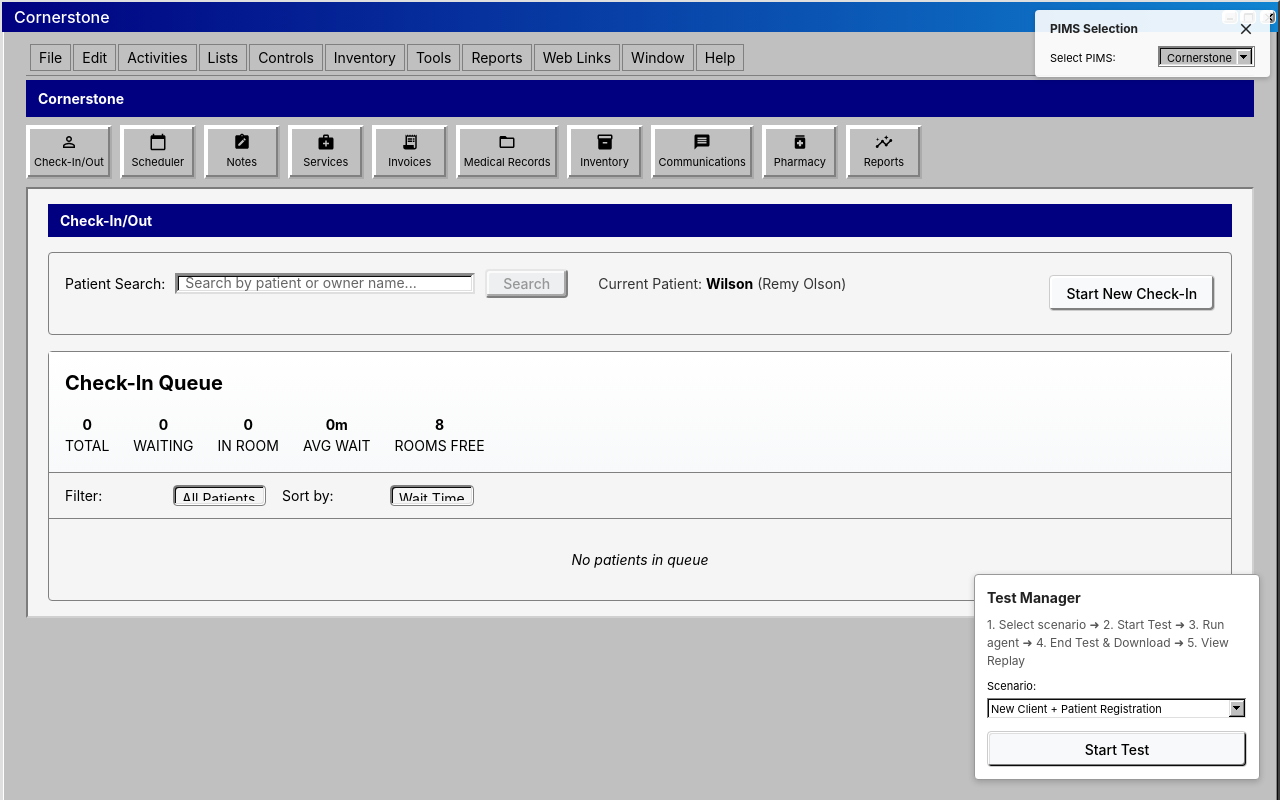
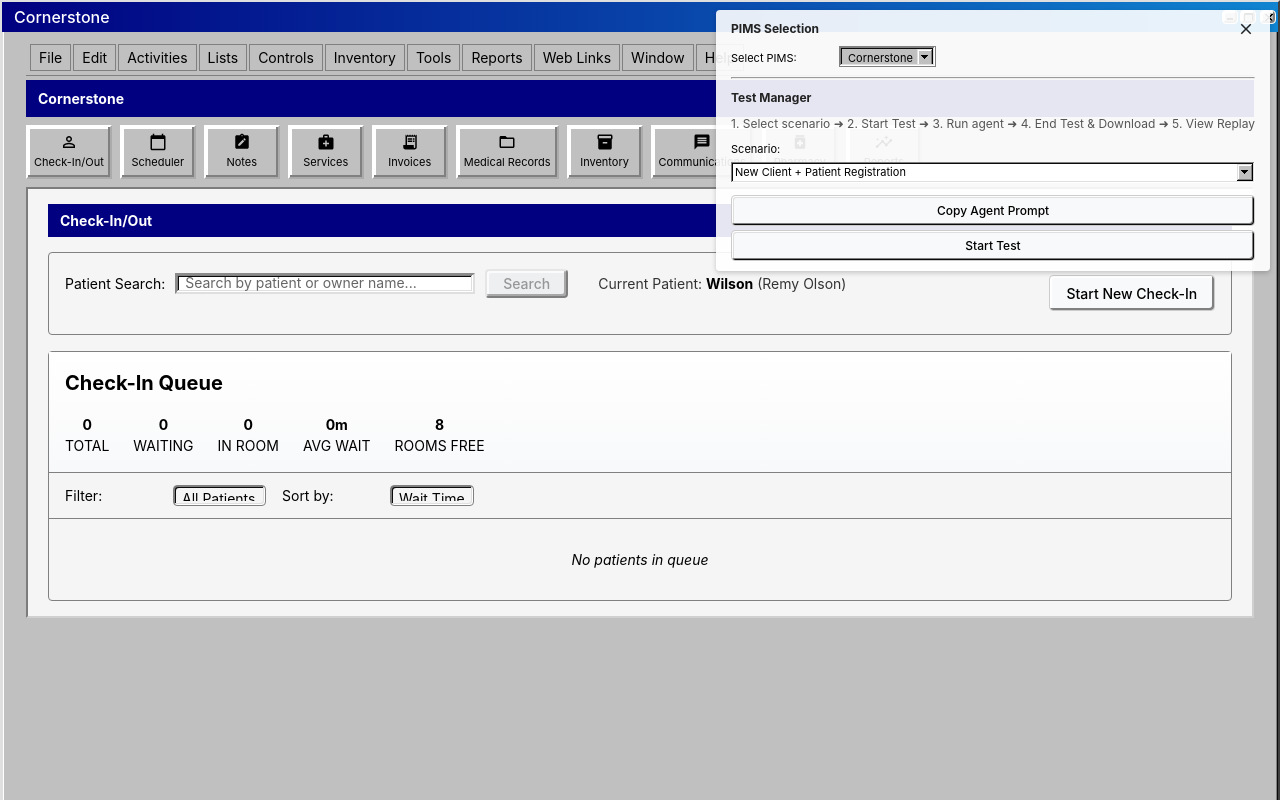
Before and after one commit to mero-vet/vet-clinic-app, a React (Vite) app: page /cornerstone in a window 1280 px wide. Both pictures are taken after a click on the icon 1255 px from the left and 25 px from the top of the page. Built offline with nearby package versions, Linux system fonts and the light colour scheme.

Commit message:
feat: integrate TestManager into settings menu with copy agent prompt functionality; unify prompts for all scenarios; remove floating overlay

```diff
--- a/src/components/LayoutManager.jsx
+++ b/src/components/LayoutManager.jsx
@@ -3,7 +3,6 @@
 import PIMSSelector from './PIMSSelector';
 import usePIMSKeyboardShortcuts from '../hooks/usePIMSKeyboardShortcuts';
 import { useLocation } from 'react-router-dom';
-import TestManager from './TestManager';
 
 // Import all layout components
 import CornerstoneLayout from './layouts/cornerstone/CornerstoneLayout';
@@ -59,8 +58,7 @@
 
             {/* Render the appropriate layout */}
             {renderLayout()}
-            {/* Test manager overlay */}
-            <TestManager />
+            {/* TestManager rendered inside settings menu; overlay removed */}
         </div>
     );
 };
--- a/src/components/PIMSSelector.jsx
+++ b/src/components/PIMSSelector.jsx
@@ -3,6 +3,7 @@
 import { usePIMS } from '../context/PIMSContext';
 import pimsConfigurations from '../config/pimsConfigurations';
 import { MdSettings, MdClose } from 'react-icons/md';
+import TestManager from './TestManager';
 
 const PIMSSelector = () => {
     const { currentPIMS, switchPIMS } = usePIMS();
@@ -72,6 +73,12 @@
                             </option>
                         ))}
                     </select>
+
+                    {/* Divider */}
+                    <hr style={{ margin: '10px 0' }} />
+
+                    {/* Embedded Test Manager */}
+                    <TestManager embedded />
                 </>
             ) : (
                 <MdSettings
--- a/src/components/TestManager.jsx
+++ b/src/components/TestManager.jsx
@@ -3,7 +3,7 @@
 import { testDefinitions } from '../tests/testDefinitions';
 import { useNavigate } from 'react-router-dom';
 
-const panelStyle = {
+const floatingPanelStyle = {
   position: 'fixed',
   bottom: 20,
   right: 20,
@@ -15,10 +15,10 @@
   width: 260,
   fontFamily: 'sans-serif',
   fontSize: 14,
-  boxShadow: '0 2px 6px rgba(0,0,0,0.2)',
+  boxShadow: '0 2px 6px rgba(0,0,0,0.2)'
 };
 
-const TestManager = () => {
+const TestManager = ({ embedded = false }) => {
   const { activeTest, startTest, endTest, logs } = useTestLogger();
   const [selectedId, setSelectedId] = useState(testDefinitions[0]?.id || '');
   const navigate = useNavigate();
@@ -26,6 +26,15 @@
 
   const handleStart = () => {
     startTest(selectedId);
+  };
+
+  const handleCopyPrompt = () => {
+    const def = testDefinitions.find(t => t.id === selectedId);
+    if (def?.agentPrompt) {
+      navigator.clipboard.writeText(def.agentPrompt).then(() => {
+        alert('Agent prompt copied to clipboard');
+      });
+    }
   };
 
   const handleEnd = async () => {
@@ -52,8 +61,10 @@
     navigate('/replay');
   };
 
+  const containerStyle = embedded ? { padding: 0, width: '100%' } : floatingPanelStyle;
+
   return (
-    <div style={panelStyle}>
+    <div style={containerStyle}>
       <div style={{ fontWeight: 'bold', marginBottom: 8 }}>Test Manager</div>
       <div style={{ fontSize: 12, marginBottom: 8, color: '#555' }}>
         1. Select scenario ➜ 2. Start Test ➜ 3. Run agent ➜ 4. End Test & Download ➜ 5. View Replay
@@ -74,9 +85,14 @@
         </select>
       </label>
       {!activeTest ? (
-        <button style={{ marginTop: 8, width: '100%' }} onClick={handleStart}>
-          Start Test
-        </button>
+        <>
+          <button style={{ marginTop: 8, width: '100%' }} onClick={handleCopyPrompt}>
+            Copy Agent Prompt
+          </button>
+          <button style={{ marginTop: 4, width: '100%' }} onClick={handleStart}>
+            Start Test
+          </button>
+        </>
       ) : (
         <>
           <div style={{ marginTop: 8 }}>Logs captured: {logs.length}</div>
--- a/src/tests/testDefinitions.js
+++ b/src/tests/testDefinitions.js
@@ -9,6 +9,7 @@
       { type: 'selector', selector: 'h2' },
       { type: 'selector', selector: 'form', mustExist: false },
     ],
+    agentPrompt: `Hello VetAssist, we have a brand new client named Sarah Johnson bringing in two pets (Bella – Golden Retriever, Max – German Shepherd). Please register Sarah as a new client, then create patient records for Bella (DOB 03/2019, spayed female) and Max (DOB 08/2018, neutered male). Ensure duplicate detection is run and all mandatory fields are completed. Let me know once registration is finished.`
   },
   {
     id: 'workflow-2',
@@ -20,6 +21,7 @@
       { type: 'selector', selector: 'table' },
       { type: 'selector', selector: 'button.windows-button' },
     ],
+    agentPrompt: `Hi VetAssist, please schedule a 30-minute wellness exam for Sammy (DOMESTIC SH, feline) with Dr. Smith next Tuesday at 10 AM. Confirm the appointment via SMS to owner Alex Morgan and email a reminder 24 hours before. Let me know when it's booked.`
   },
   {
     id: 'workflow-3',
@@ -30,6 +32,7 @@
       { type: 'selector', selector: '.patient-checkin-column' },
       { type: 'url-contains', value: '/' },
     ],
+    agentPrompt: `Hi VetAssist, Wilson has just arrived for his appointment. Please begin the check-in process: confirm his client information, capture his weight, complete triage notes and assign him to an exam room. Let me know when he is ready for the doctor.`
   },
   {
     id: 'workflow-4',
@@ -40,6 +43,7 @@
       { type: 'selector', selector: '.title-bar-text' },
       { type: 'selector', selector: '.windows-button' },
     ],
+    agentPrompt: `VetAssist, open Wilson's medical record and create a new SOAP note for today's wellness visit. Use the canine wellness template, document normal findings, prescribe monthly heart-worm prevention, and finalize the note.`
   },
   {
     id: 'workflow-5',
@@ -51,6 +55,7 @@
       { type: 'selector', selector: '.title-bar-text' },
       { type: 'selector', selector: 'fieldset legend' },
     ],
+    agentPrompt: `VetAssist, for Wilson please order a CBC/chemistry panel and thoracic radiographs. Generate the lab requisition and attach the orders to his record.`
   },
   {
     id: 'workflow-6',
@@ -62,6 +67,7 @@
       { type: 'selector', selector: 'table.services-table' },
       { type: 'selector', selector: 'legend' },
     ],
+    agentPrompt: `VetAssist, build a treatment plan for Bella's hip dysplasia: include hip radiographs, joint supplements, and a 6-session laser therapy package. Generate an estimate and present it for owner approval.`
   },
   {
     id: 'workflow-7',
@@ -72,6 +78,7 @@
       { type: 'selector', selector: '.title-bar-text' },
       { type: 'selector', selector: 'table.windows-table' },
     ],
+    agentPrompt: `VetAssist, dispense Apoquel 5.4 mg tablets for Sammy: 1 tablet twice daily for 14 days with 2 refills. Deduct inventory, print the prescription label and record lot & expiry.`
   },
   {
     id: 'workflow-8',
@@ -83,6 +90,7 @@
       { type: 'selector', selector: '.title-bar-text' },
       { type: 'selector', selector: 'legend' },
     ],
+    agentPrompt: `VetAssist, finalize today's charges for Max, apply his 10 % senior discount, collect $150 by credit card and place the remaining $50 on account. Email the paid receipt to owner Michael Chen.`
   },
   {
     id: 'workflow-9',
@@ -93,6 +101,7 @@
       { type: 'selector', selector: '.title-bar-text' },
       { type: 'selector', selector: 'table.windows-table' },
     ],
+    agentPrompt: `VetAssist, generate vaccine reminders for all patients due next month, batch send the email reminders, and show me the send-status report.`
   },
   {
     id: 'workflow-10',
@@ -104,6 +113,7 @@
       { type: 'selector', selector: '.title-bar-text' },
       { type: 'selector', selector: 'table.windows-table' },
     ],
+    agentPrompt: `VetAssist, run end-of-day: close all open invoices, count the cash drawer (expected $520), adjust inventory for dispensed items, and email the daily financial & productivity reports to management.`
   },
 ];
 
```
